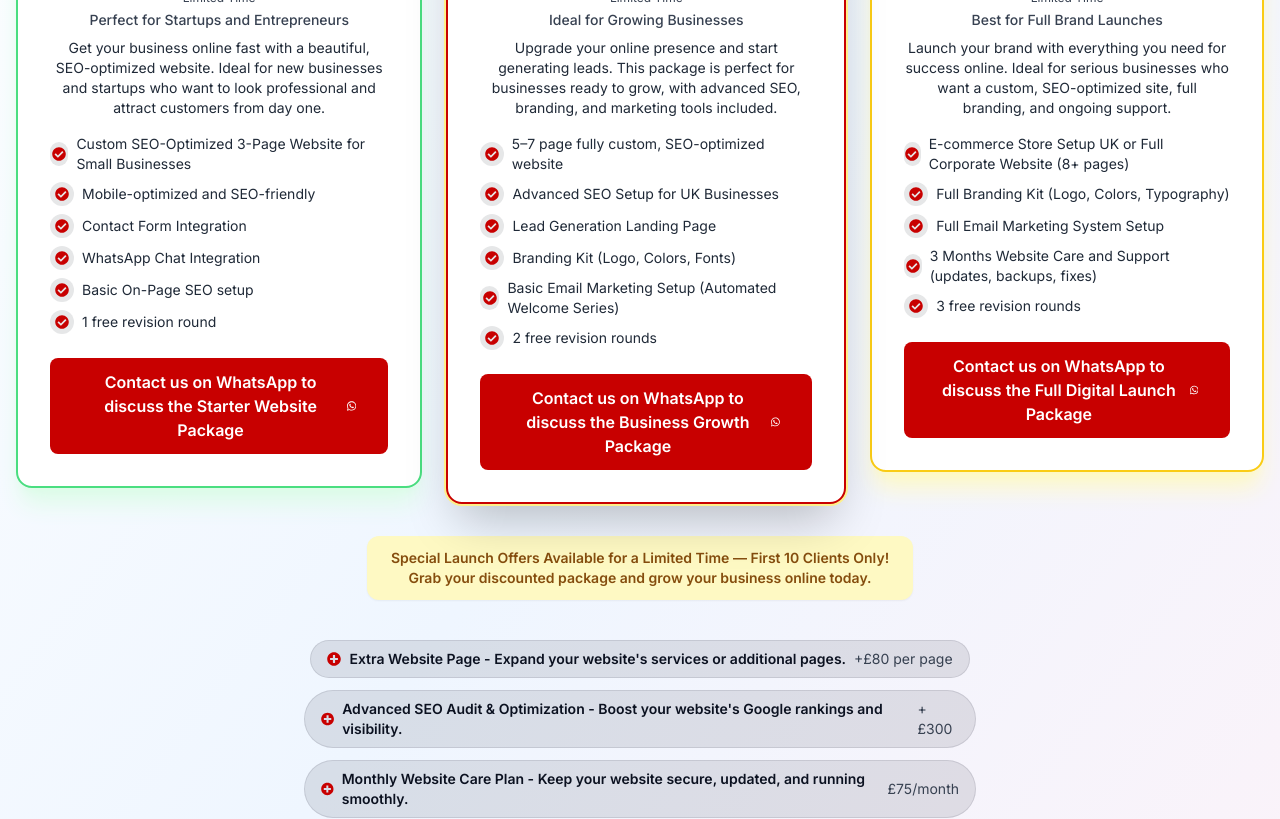
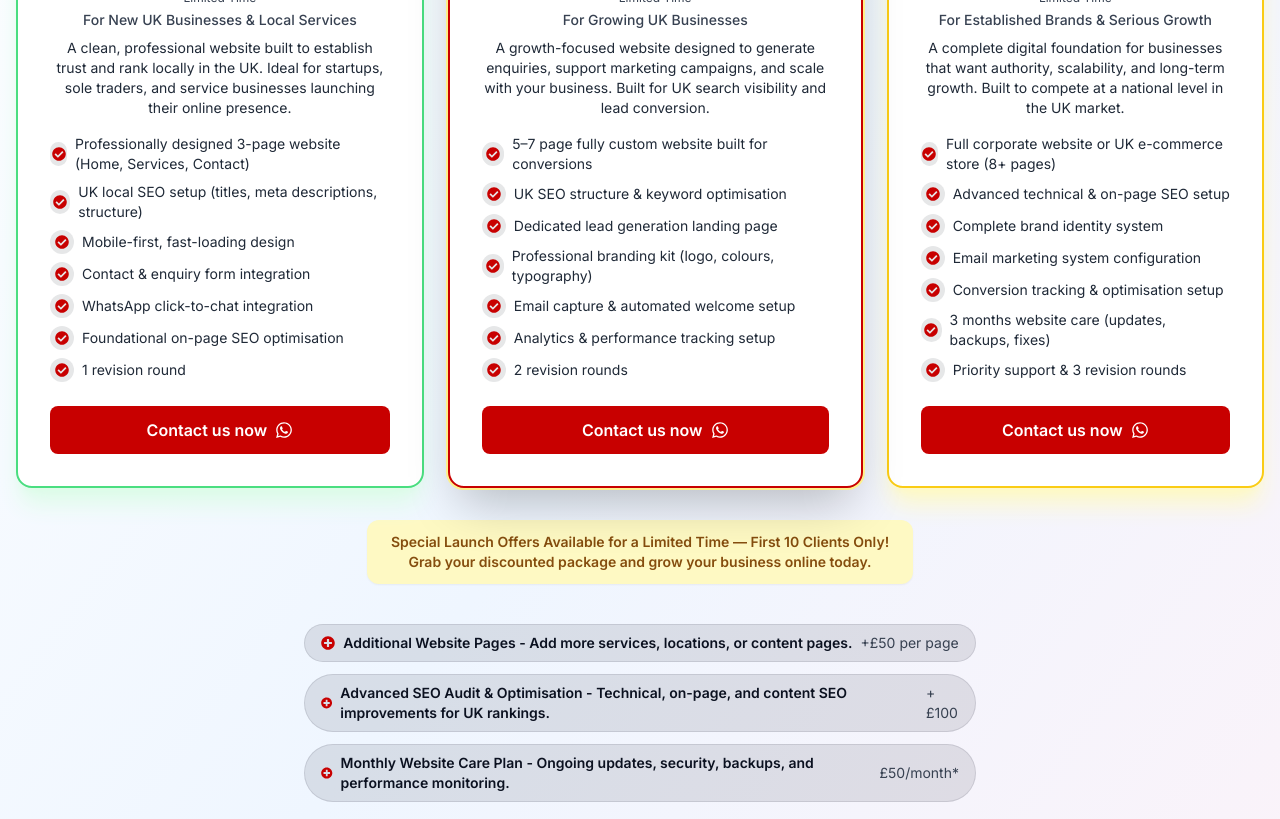
Before and after one commit to awais-ninja/ads, a Next.js app: page /pricing in a window 1280 px wide. Shown: the part 1380-2199 px from the top of the page. Built offline with nearby package versions, Linux system fonts and the light colour scheme; no server answers.

Commit message:
Layout and pricing changes

```diff
--- a/src/app/api/chrome-devtools/route.js
+++ /dev/null
@@ -1,3 +0,0 @@
-export async function GET() {
-  return Response.json({}, { status: 200 });
-}
--- a/src/app/contact/page.jsx
+++ b/src/app/contact/page.jsx
@@ -151,14 +151,15 @@ export default function ContactPage() {
           </Link>
         </div>
       </section>
-      <section className="py-16 bg-gray-50">
+
+      {/*<section className="py-16 bg-gray-50">
         <div className="container mx-auto px-4 max-w-2xl">
           <h2 className="text-2xl md:text-3xl font-bold text-navy mb-6 text-center">
             Send Us a Message
           </h2>
           <ContactForm />
         </div>
-      </section>
+      </section> */}
       <FinalCTA />
     </main>
   );
--- a/src/app/page.jsx
+++ b/src/app/page.jsx
@@ -71,13 +71,13 @@ export default function Home() {
     <main className="pt-20 md:pt-14">
       <FAQSchema />
       <Hero />
+      <Pricing />
+      <DynamicPortfolio />
       <TrustBar />
       <Services />
       <WhoWeWorkWith />
       <WhyChooseUs />
-      <DynamicPortfolio />
-      <Pricing />
-      <DynamicTestimonials />
+      {/*<DynamicTestimonials />*/}
       <FinalCTA />
       <DynamicFAQ />
     </main>
--- a/src/components/Pricing.jsx
+++ b/src/components/Pricing.jsx
@@ -16,101 +16,105 @@ const packages = [
     name: "Starter Website Package",
     price: "£149",
     originalPrice: "£290",
-    tagline: "Perfect for Startups and Entrepreneurs",
+    tagline: "For New UK Businesses & Local Services",
     icon: <FaSeedling className="text-green-500 text-3xl" />,
     features: [
-      "Custom SEO-Optimized 3-Page Website for Small Businesses",
-      "Mobile-optimized and SEO-friendly",
-      "Contact Form Integration",
-      "WhatsApp Chat Integration",
-      "Basic On-Page SEO setup",
-      "1 free revision round",
+      "Professionally designed 3-page website (Home, Services, Contact)",
+      "UK local SEO setup (titles, meta descriptions, structure)",
+      "Mobile-first, fast-loading design",
+      "Contact & enquiry form integration",
+      "WhatsApp click-to-chat integration",
+      "Foundational on-page SEO optimisation",
+      "1 revision round",
     ],
     description:
-      "Get your business online fast with a beautiful, SEO-optimized website. Ideal for new businesses and startups who want to look professional and attract customers from day one.",
-    cta: "Start My Website",
-    waMsg: "Hi, I'm interested in the Starter Website Package!",
+      "A clean, professional website built to establish trust and rank locally in the UK. Ideal for startups, sole traders, and service businesses launching their online presence.",
+    cta: "Build My Website",
+    waMsg: "Hi, I'm interested in the Starter Website Package.",
     accent: "border-green-400 shadow-green-100",
-    badge: "Limited Time Launch Offer!",
+    badge: "Limited Time Launch Offer",
   },
   {
     name: "Business Growth Package",
-    price: "299",
+    price: "£299",
     originalPrice: "£500",
-    tagline: "Ideal for Growing Businesses",
+    tagline: "For Growing UK Businesses",
     icon: <FaRocket className="text-red text-3xl" />,
     features: [
-      "5–7 page fully custom, SEO-optimized website",
-      "Advanced SEO Setup for UK Businesses",
-      "Lead Generation Landing Page",
-      "Branding Kit (Logo, Colors, Fonts)",
-      "Basic Email Marketing Setup (Automated Welcome Series)",
-      "2 free revision rounds",
+      "5–7 page fully custom website built for conversions",
+      "UK SEO structure & keyword optimisation",
+      "Dedicated lead generation landing page",
+      "Professional branding kit (logo, colours, typography)",
+      "Email capture & automated welcome setup",
+      "Analytics & performance tracking setup",
+      "2 revision rounds",
     ],
     description:
-      "Upgrade your online presence and start generating leads. This package is perfect for businesses ready to grow, with advanced SEO, branding, and marketing tools included.",
-    cta: "Grow My Business Online",
-    waMsg: "Hi, I'm interested in the Business Growth Package!",
+      "A growth-focused website designed to generate enquiries, support marketing campaigns, and scale with your business. Built for UK search visibility and lead conversion.",
+    cta: "Grow My Business",
+    waMsg: "Hi, I'm interested in the Business Growth Package.",
     accent: "border-red shadow-red-100 scale-105 z-10",
     highlight: true,
-    badge: "Launch Discount Available!",
+    badge: "Launch Discount Available",
   },
   {
     name: "Full Digital Launch Package",
     price: "£999",
     originalPrice: "£1400",
-    tagline: "Best for Full Brand Launches",
+    tagline: "For Established Brands & Serious Growth",
     icon: <FaCrown className="text-yellow-400 text-3xl" />,
     features: [
-      "E-commerce Store Setup UK or Full Corporate Website (8+ pages)",
-      "Full Branding Kit (Logo, Colors, Typography)",
-      "Full Email Marketing System Setup",
-      "3 Months Website Care and Support (updates, backups, fixes)",
-      "3 free revision rounds",
+      "Full corporate website or UK e-commerce store (8+ pages)",
+      "Advanced technical & on-page SEO setup",
+      "Complete brand identity system",
+      "Email marketing system configuration",
+      "Conversion tracking & optimisation setup",
+      "3 months website care (updates, backups, fixes)",
+      "Priority support & 3 revision rounds",
     ],
     description:
-      "Launch your brand with everything you need for success online. Ideal for serious businesses who want a custom, SEO-optimized site, full branding, and ongoing support.",
-    cta: "Launch My Brand Today",
-    waMsg: "Hi, I'm interested in the Full Digital Launch Package!",
+      "A complete digital foundation for businesses that want authority, scalability, and long-term growth. Built to compete at a national level in the UK market.",
+    cta: "Launch My Brand",
+    waMsg: "Hi, I'm interested in the Full Digital Launch Package.",
     accent: "border-yellow-400 shadow-yellow-100",
-    badge: "Early Bird Special Pricing!",
+    badge: "Early Access Pricing",
   },
 ];
 
 const addons = [
   {
-    name: "Extra Website Page",
-    price: "+£80 per page",
-    desc: "Expand your website's services or additional pages.",
+    name: "Additional Website Pages",
+    price: "+£50 per page",
+    desc: "Add more services, locations, or content pages.",
   },
   {
-    name: "Advanced SEO Audit & Optimization",
-    price: "+£300",
-    desc: "Boost your website's Google rankings and visibility.",
+    name: "Advanced SEO Audit & Optimisation",
+    price: "+£100",
+    desc: "Technical, on-page, and content SEO improvements for UK rankings.",
   },
   {
     name: "Monthly Website Care Plan",
-    price: "£75/month",
-    desc: "Keep your website secure, updated, and running smoothly.",
+    price: "£50/month*",
+    desc: "Ongoing updates, security, backups, and performance monitoring.",
   },
 ];
 
 const whyPoints = [
   {
     icon: <FaCheckCircle className="text-green-500" />,
-    text: "✅ You will look professional in the UK market.",
+    text: "✅ Clear pricing that attracts serious UK business owners.",
   },
   {
     icon: <FaCheckCircle className="text-green-500" />,
-    text: "✅ You won't waste time talking to broke people.",
+    text: "✅ Professional positioning that builds trust with customers.",
   },
   {
     icon: <FaCheckCircle className="text-green-500" />,
-    text: "✅ You can still negotiate if a client is serious but asks for a discount.",
+    text: "✅ Flexible enough for genuine businesses with growth plans.",
   },
   {
     icon: <FaCheckCircle className="text-green-500" />,
-    text: "✅ You still undercut big agencies, who charge £3000–£8000 for the same.",
+    text: "✅ Significantly more affordable than large UK agencies charging £2,000–£4,000.",
   },
 ];
 
@@ -226,7 +230,7 @@ export default function Pricing() {
                 className="inline-flex items-center justify-center gap-2 bg-red text-white px-8 py-3 rounded-lg font-semibold hover:bg-navy transition-colors w-full"
                 aria-label={`Contact us on WhatsApp to discuss the ${pkg.name}`}
               >
-                Contact us on WhatsApp to discuss the {pkg.name}
+                Contact us now
                 <FaWhatsapp className="text-lg" />
               </Link>
             </motion.div>
```
